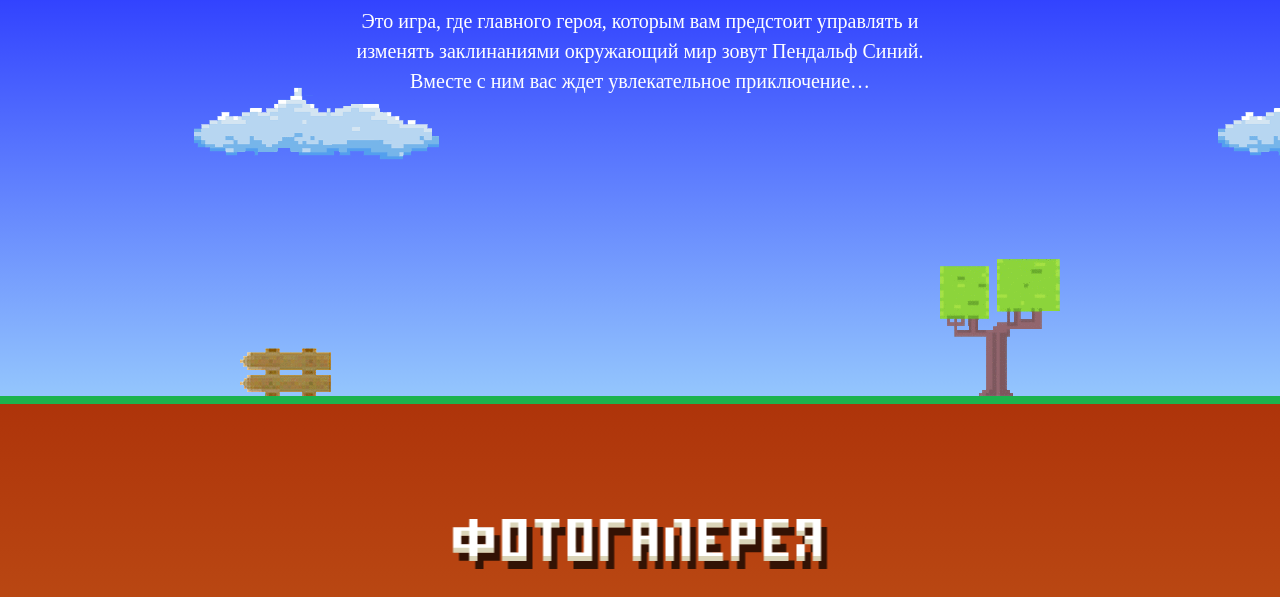
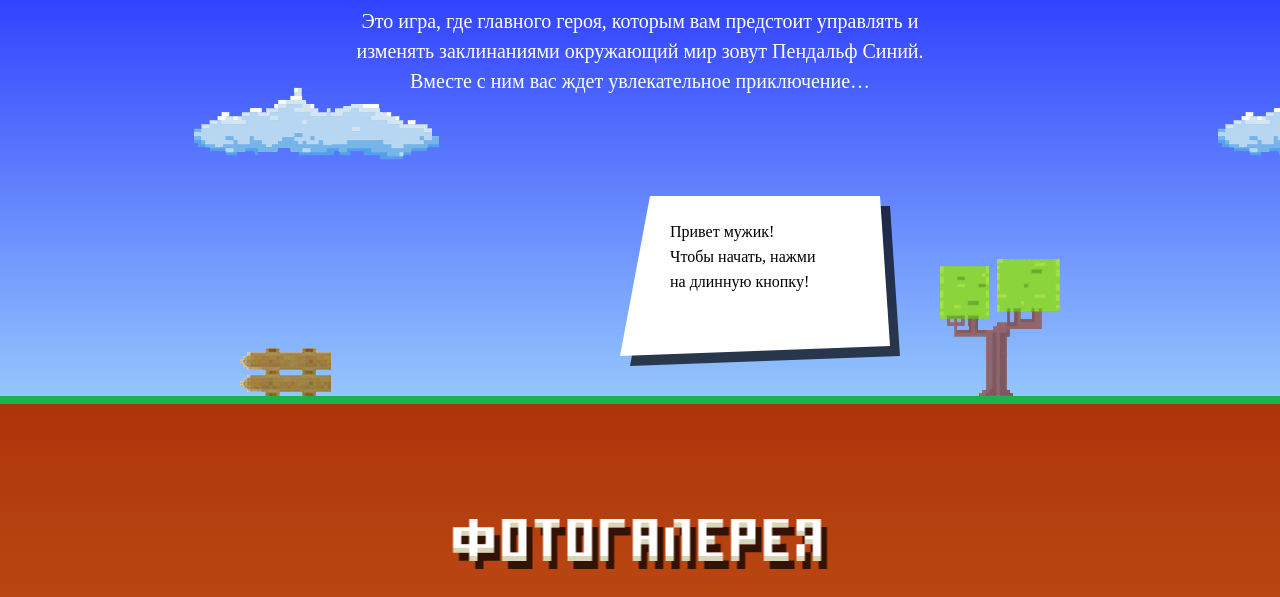
Before and after one commit to ivanov-v/code-and-magick, a website: page build/index.html in a window 1280 px wide. Shown: the part 203-800 px from the top of the page. Drawn offline with Linux system fonts and the light colour scheme; a web font is replaced by a local one.

Commit message:
Изменена функция отрисовки сообщений

```diff
--- a/build/index.html
+++ b/build/index.html
@@ -130,5 +130,6 @@
 <!-- <script src="js/check.js"></script> -->
 <!-- <script src="js/game-stat.min.js"></script> -->
 <script src="js/game.js"></script>
+<script src="js/main.js"></script>
 </body>
 </html>
--- a/build/js/game.js
+++ b/build/js/game.js
@@ -395,18 +395,50 @@ window.Game = (function() {
      * Отрисовка экрана паузы.
      */
     _drawPauseScreen: function() {
+      var messages = {
+        'intro': ['Привет мужик!', 'Чтобы начать, нажми', 'на длинную кнопку!'],
+        'pause': ['Игра остановлена...', 'Зачем так?'],
+        'fail': ['Извини', 'но ты проиграл!'],
+        'win': ['Ты куда-то попал!', 'Жми длинную кнопку', 'чтобы начать!']
+      };
+      var drawMessage = function(context, message) {
+        context.beginPath();
+        context.moveTo(370, 110);
+        context.lineTo(600, 110);
+        context.lineTo(610, 260);
+        context.lineTo(340, 270);
+        context.fillStyle = 'rgba(0, 0, 0, 0.7)';
+        context.fill();
+        context.beginPath();
+        context.moveTo(360, 100);
+        context.lineTo(590, 100);
+        context.lineTo(600, 250);
+        context.lineTo(330, 260);
+        context.fillStyle = '#FFFFFF';
+        context.fill();
+        context.font = '16px PT Mono';
+        context.textBaseline = 'hanging';
+        context.fillStyle = '#000000';
+        var TEXT_START_X = 380;
+        var textStartY = 130;
+        var LINE_HEIGHT = 25;
+        message.forEach(function(string) {
+          context.fillText(string, TEXT_START_X, textStartY);
+          textStartY += LINE_HEIGHT;
+        });
+      };
       switch (this.state.currentStatus) {
         case Verdict.WIN:
-          console.log('you have won!');
+          drawMessage(this.ctx, messages.win);
           break;
         case Verdict.FAIL:
-          console.log('you have failed!');
+          drawMessage(this.ctx, messages.fail);
           break;
         case Verdict.PAUSE:
-          console.log('game is on pause!');
+          drawMessage(this.ctx, messages.pause);
           break;
         case Verdict.INTRO:
-          console.log('welcome to the game! Press Space to start');
+          drawMessage(this.ctx, messages.intro);
           break;
       }
     },
```
